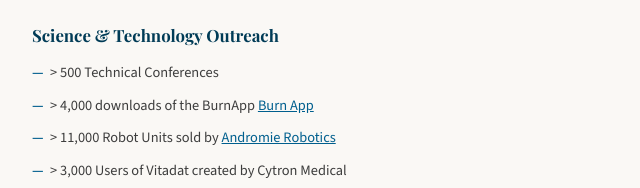
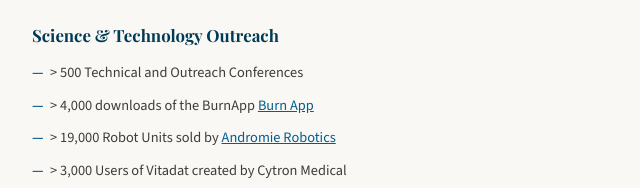
Before and after one commit to LuisAlbertoMunozUbando/Quemaduras, a website: page cva.html in a window 1280 px wide. Shown: the part 2929-3117 px from the top of the page, 252-892 px from the left. Drawn offline with nearby package versions, Linux system fonts and the light colour scheme; a web font is replaced by a local one.

Commit message:
Update cva.html

```diff
--- a/cva.html
+++ b/cva.html
@@ -343,9 +343,9 @@
   </ul>
   <h3 style="font-family:'Playfair Display',serif;font-size:1.05rem;color:var(--accent2);margin:24px 0 12px;">Science &amp; Technology Outreach</h3>
   <ul class="cv-list">
-    <li>&gt; 500 Technical Conferences</li>
+    <li>&gt; 500 Technical and Outreach Conferences</li>
     <li>&gt; 4,000 downloads of the BurnApp <a href="https://quemaduras.vercel.app" target="_blank" style="color:var(--accent)">Burn App</a></li>
-    <li>&gt; 11,000 Robot Units sold by <a href="http://www.andromie.com/" target="_blank" style="color:var(--accent)">Andromie Robotics</a></li>
+    <li>&gt; 19,000 Robot Units sold by <a href="http://www.andromie.com/" target="_blank" style="color:var(--accent)">Andromie Robotics</a></li>
     <li>&gt; 3,000 Users of Vitadat created by Cytron Medical</li>
     <li>&gt; 300 MVPs Supported by <a href="http://www.mvpinabox.com.mx/" target="_blank" style="color:var(--accent)">MVP in a Box</a></li>
     <li>&gt; 14,000 on-line Coursera learners in <a href="https://www.coursera.org/learn/introduccion-a-la-robotica-e-industria-4" target="_blank" style="color:var(--accent)">Robotics course</a></li>
```
